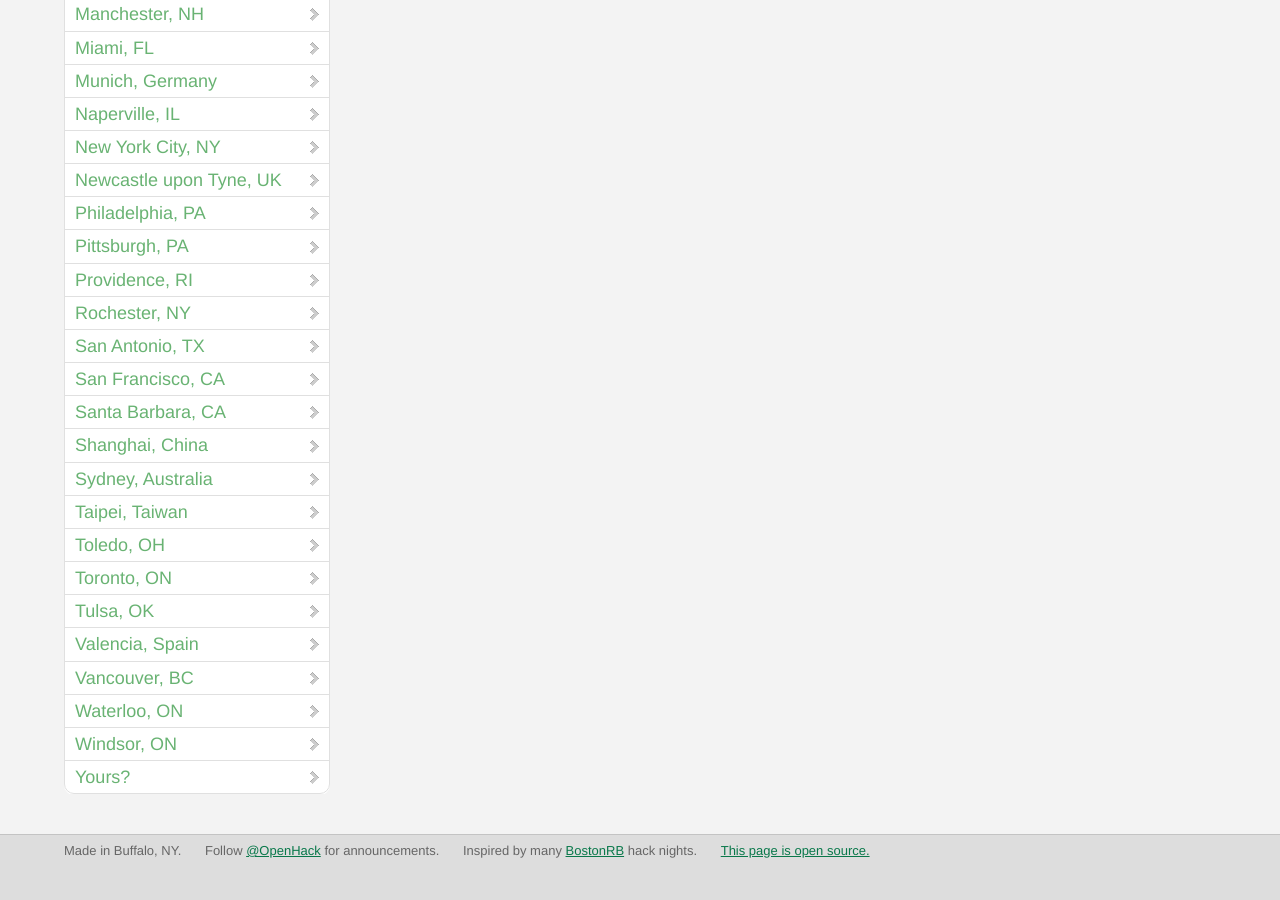
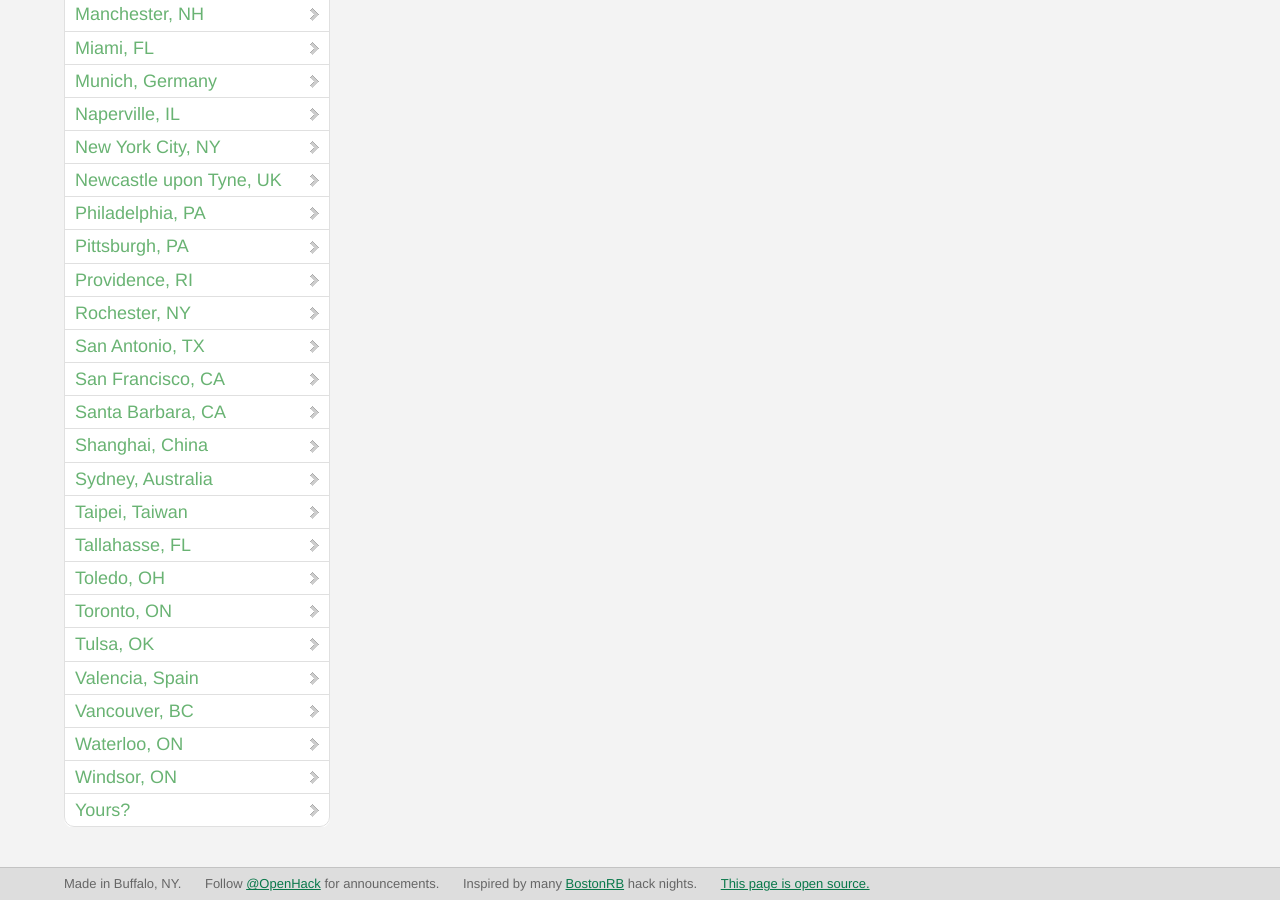
Before and after one commit to OpenHack/openhack.github.com, a Jekyll site: the page built from index.markdown, in a window 1280 px wide and 900 px high, scrolled down 1312 px. Built offline with Jekyll 4.4.1, drawn with Linux system fonts in a browser that asks for light colours; nearby versions of some CDN libraries; Markdown is read by kramdown in place of the engine named in the settings; comment, search, counter and statistics services are not loaded; before the commit the page ends 2179 px from its top, so only the background shows below that.

Commit message:
added Tallahassee Florida

```diff
--- a/_config.yml
+++ b/_config.yml
@@ -199,6 +199,10 @@ cities:
     name: Taipei, Taiwan
     latitude: 25.04684
     longitude: 121.51737
+- tallahasse:
+    name: Tallahasse, FL
+    latitude: 30.43429
+    longitude: -84.28942699999999
 - toledo:
     name: Toledo, OH
     latitude: 41.6639
```
Also changed, not shown: tallahasse/images/twitter_ohtlh.png (added).
